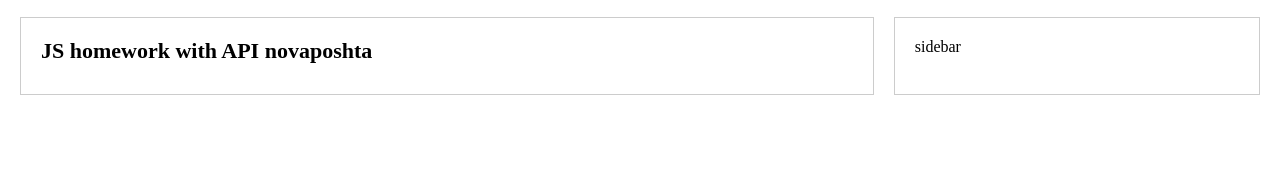
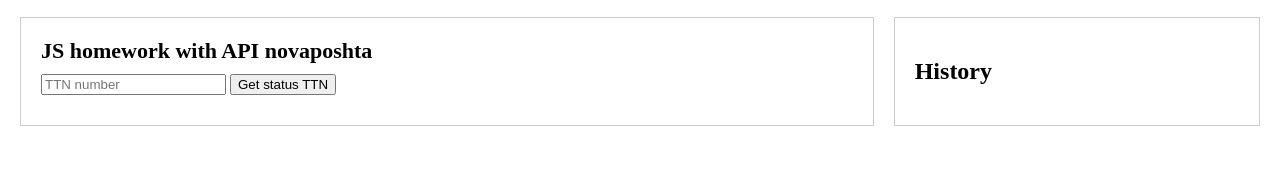
Before and after one commit to olgarozova/js-novaposhta, a plain HTML site: page index.html in a window 1280 px wide. Shown: the part 307-483 px from the top of the page. Drawn offline with Linux system fonts and the light colour scheme.

Commit message:
ttn status form html

```diff
--- a/index.html
+++ b/index.html
@@ -16,12 +16,16 @@
         </a>
     </header>
     <div class="container">
-        <main>
+        <main class="container__main">
             <h1>JS homework with API novaposhta</h1>
-
+            <form id="ttn-status-form" action="/" method="GET">
+                <input placeholder="TTN number" type="text" value="" name="ttn_number" id="ttn_number">
+                <button type="submit">Get status TTN</button>
+            </form>
+            <div id="ttn-status-result"></div>
         </main>
-        <aside>
-            sidebar
+        <aside class="container__sidebar">
+            <h2>History</h2>
         </aside>
     </div>
     <footer>@ 2020</footer>
```
